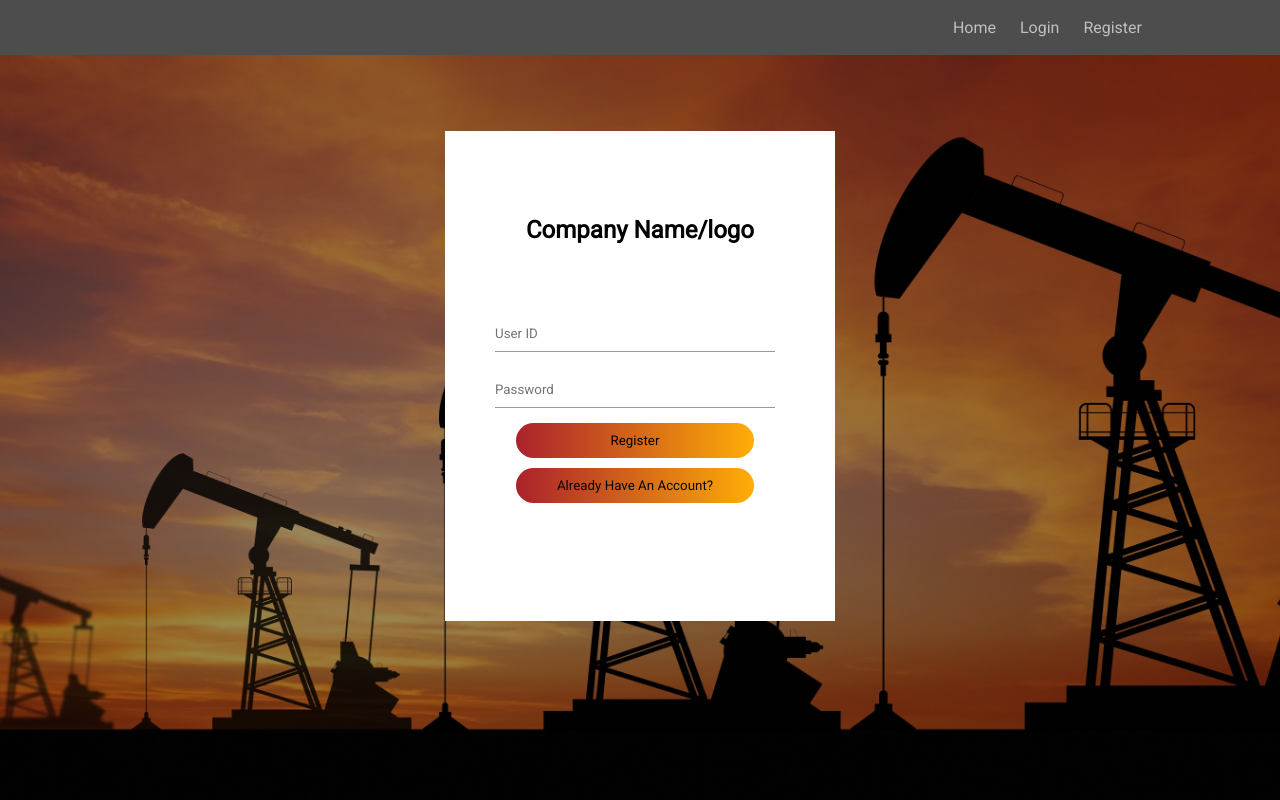
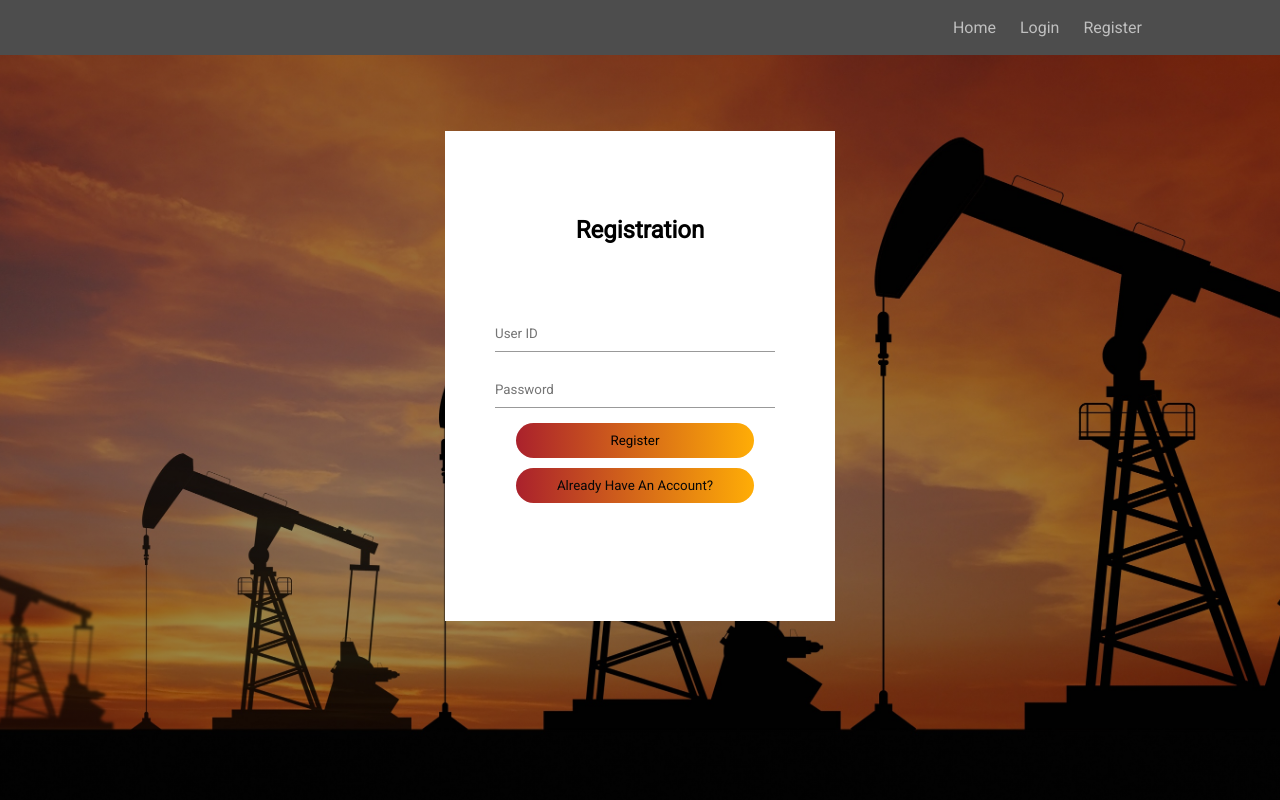
Before and after one commit to brandonnma/Fuel-Quote, a PHP site: page /views/register.php in a window 1280 px wide. Run offline with PHP 8.4, Linux system fonts and the light colour scheme.

Commit message:
Updated views

```diff
--- a/views/history.php
+++ b/views/history.php
@@ -38,7 +38,7 @@
       <!------Fuel Quote History Page------>
       <div class="form-position">
         <div class="form-container">
-          <div class="form-head">"Client's Name's" Quotes Hisory</div>
+          <div class="form-head">Fuel Quote Hisory</div>
             <table class="history-table">
               <thead>
                 <tr>
--- a/views/login.php
+++ b/views/login.php
@@ -33,7 +33,7 @@
   ?>
   <div class="form-box">
     <div class="companyname">
-      <h1>Company Name/logo</h1>
+      <h1>Login</h1>
     </div>
     <form id="login" class="inputtabs" action="#" method="post">
       <input type="text" name="uname" class = "input-field" placeholder="Username" id="username" required>
--- a/views/register.php
+++ b/views/register.php
@@ -33,7 +33,7 @@
     ?>
   <div class="form-box">
     <div class="companyname">
-      <h1>Company Name/logo</h1>
+      <h1>Registration</h1>
     </div>
     <form id="Register" class="inputtabs" action="#" method="post">
       <input type="text" name="uname" class = "input-field" placeholder="User ID" required>
```
